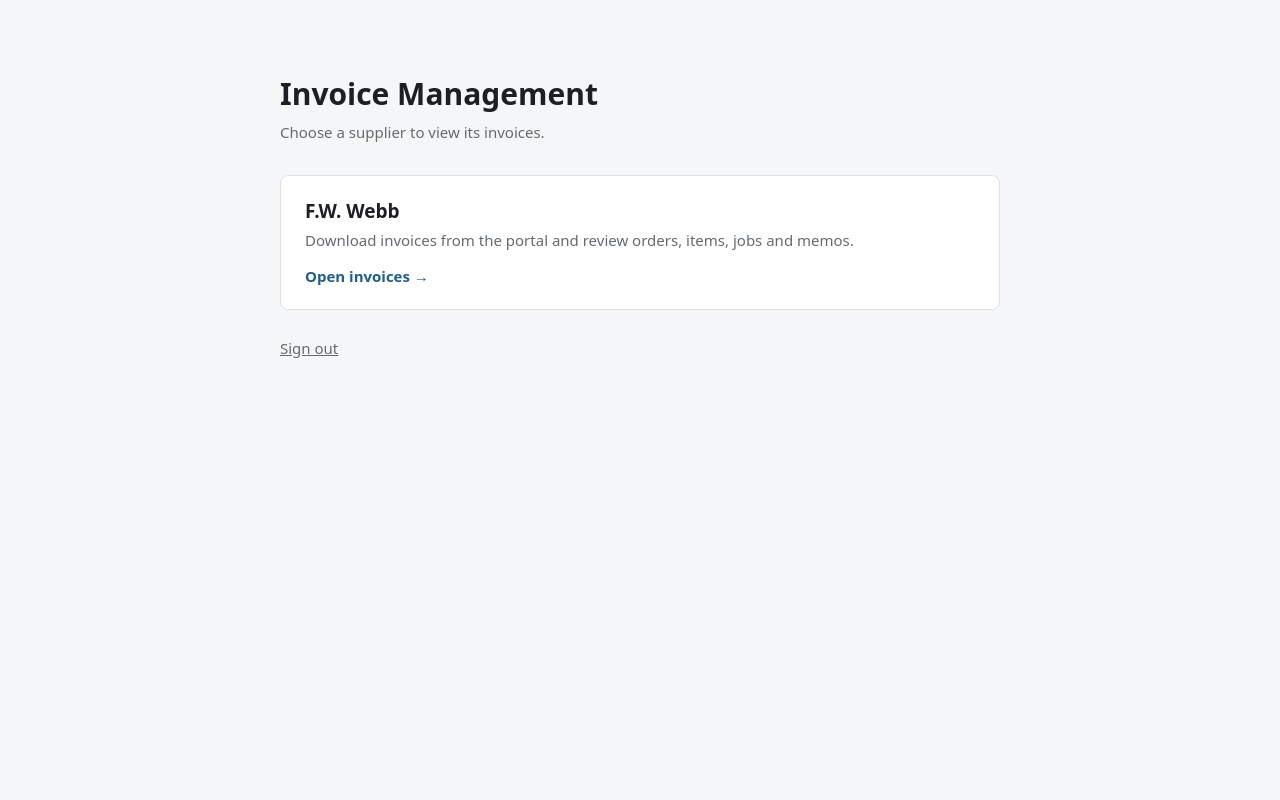
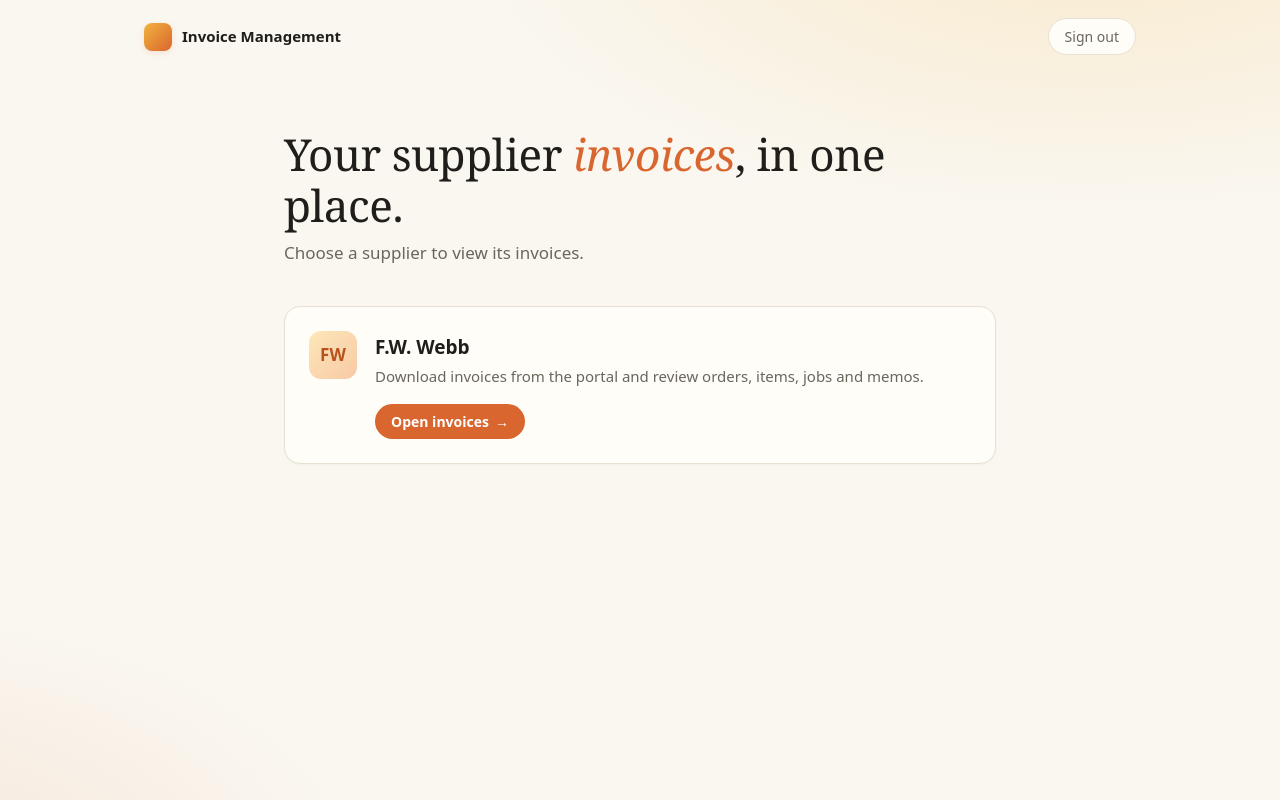
Before and after one commit to tongdangdai-311/invoice, a plain HTML site: page frontend/index.html in a window 1280 px wide. Drawn offline with Linux system fonts and the light colour scheme.

Commit message:
Restyle front page in warm orange and move Sign out to top right
Co-Authored-By: Claude Opus 5.5 <noreply@anthropic.com>

```diff
--- a/frontend/index.html
+++ b/frontend/index.html
@@ -5,31 +5,85 @@
 <meta name="viewport" content="width=device-width, initial-scale=1">
 <title>Invoice Management</title>
 <style>
-  :root { --ink: #1c2024; --muted: #626b75; --line: #dde1e6; --bg: #f5f6f8; --accent: #1f5f8b; }
+  :root {
+    --ink: #1f1e1b; --muted: #6b665c; --line: #e8e1d3; --bg: #faf7f0; --card: #fffdf8;
+    --orange: #d9662f; --orange-dark: #b9521f; --amber: #f2b33d; --glow: rgba(217, 102, 47, .14);
+  }
   * { box-sizing: border-box; }
-  body { margin: 0; background: var(--bg); color: var(--ink); font: 15px/1.45 system-ui, "Segoe UI", sans-serif; }
-  main { max-width: 760px; margin: 0 auto; padding: 72px 20px; }
-  h1 { font-size: 30px; margin: 0 0 6px; }
-  .lead { color: var(--muted); margin: 0 0 32px; }
-  .card { display: block; background: #fff; border: 1px solid var(--line); border-radius: 8px; padding: 22px 24px; color: inherit; text-decoration: none; }
-  .card:hover { border-color: var(--accent); }
-  .card:focus-visible { outline: 2px solid var(--accent); outline-offset: 2px; }
-  .card h2 { font-size: 19px; margin: 0 0 4px; }
-  .card p { margin: 0 0 14px; color: var(--muted); }
-  .open { color: var(--accent); font-weight: 600; }
-  .signout { margin-top: 28px; padding: 0; border: 0; background: none; font: inherit; color: var(--muted); text-decoration: underline; cursor: pointer; }
+  body {
+    margin: 0; min-height: 100vh; color: var(--ink); font: 15px/1.5 system-ui, "Segoe UI", sans-serif;
+    background:
+      radial-gradient(900px 420px at 85% -10%, rgba(242, 179, 61, .20), transparent 70%),
+      radial-gradient(700px 380px at -10% 110%, rgba(217, 102, 47, .12), transparent 70%),
+      var(--bg);
+  }
+
+  /* Top bar: name on the left, sign out on the right. */
+  header { display: flex; align-items: center; justify-content: space-between; gap: 16px; max-width: 1040px; margin: 0 auto; padding: 18px 24px; }
+  .brand { display: flex; align-items: center; gap: 10px; font-weight: 600; color: var(--ink); text-decoration: none; }
+  .mark { width: 28px; height: 28px; border-radius: 8px; background: linear-gradient(135deg, var(--amber), var(--orange)); box-shadow: 0 2px 6px var(--glow); }
+  .signout {
+    font: inherit; font-size: 14px; padding: 7px 16px; border-radius: 999px; cursor: pointer;
+    border: 1px solid var(--line); background: var(--card); color: var(--muted);
+    transition: color .15s, border-color .15s, background .15s;
+  }
+  .signout:hover { color: var(--orange-dark); border-color: var(--orange); background: #fff; }
+
+  main { max-width: 760px; margin: 0 auto; padding: 56px 24px 80px; }
+  h1 { font-family: Georgia, "Times New Roman", serif; font-weight: 400; font-size: clamp(32px, 6vw, 44px); line-height: 1.15; margin: 0 0 10px; letter-spacing: -.01em; }
+  h1 em { font-style: italic; color: var(--orange); }
+  .lead { color: var(--muted); font-size: 17px; margin: 0 0 40px; }
+
+  /* Supplier card: the whole card is the link. */
+  .card {
+    position: relative; display: flex; gap: 18px; align-items: flex-start;
+    background: var(--card); border: 1px solid var(--line); border-radius: 16px; padding: 24px;
+    color: inherit; text-decoration: none; overflow: hidden;
+    box-shadow: 0 1px 2px rgba(60, 40, 10, .04);
+    transition: transform .18s ease, box-shadow .18s ease, border-color .18s ease;
+  }
+  .card::before { content: ""; position: absolute; inset: 0 0 auto; height: 4px; background: linear-gradient(90deg, var(--amber), var(--orange)); opacity: 0; transition: opacity .18s; }
+  .card:hover { transform: translateY(-2px); border-color: #edc9a8; box-shadow: 0 10px 28px var(--glow); }
+  .card:hover::before { opacity: 1; }
+  .card:focus-visible { outline: 3px solid var(--amber); outline-offset: 3px; }
+  .icon {
+    flex: none; display: grid; place-items: center; width: 48px; height: 48px; border-radius: 12px;
+    background: linear-gradient(135deg, #fde7b8, #f8c9a6); color: var(--orange-dark); font-weight: 700; font-size: 17px;
+  }
+  .card h2 { font-size: 19px; margin: 2px 0 4px; }
+  .card p { margin: 0 0 16px; color: var(--muted); }
+  .open {
+    display: inline-flex; align-items: center; gap: 6px; padding: 7px 16px; border-radius: 999px;
+    background: var(--orange); color: #fff; font-weight: 600; font-size: 14px; transition: background .15s;
+  }
+  .open .arrow { transition: transform .15s; }
+  .card:hover .open { background: var(--orange-dark); }
+  .card:hover .open .arrow { transform: translateX(3px); }
+
+  @media (max-width: 480px) {
+    header { padding: 14px 16px; }
+    main { padding: 32px 16px 56px; }
+    .card { flex-direction: column; gap: 14px; }
+  }
+  @media (prefers-reduced-motion: reduce) { * { transition: none !important; } }
 </style>
 </head>
 <body>
+<header>
+  <a class="brand" href="/"><span class="mark" aria-hidden="true"></span>Invoice Management</a>
+  <form method="post" action="/logout"><button class="signout" type="submit">Sign out</button></form>
+</header>
 <main>
-  <h1>Invoice Management</h1>
+  <h1>Your supplier <em>invoices</em>, in one place.</h1>
   <p class="lead">Choose a supplier to view its invoices.</p>
   <a class="card" href="/fw-webb">
-    <h2>F.W. Webb</h2>
-    <p>Download invoices from the portal and review orders, items, jobs and memos.</p>
-    <span class="open">Open invoices &rarr;</span>
+    <span class="icon" aria-hidden="true">FW</span>
+    <div>
+      <h2>F.W. Webb</h2>
+      <p>Download invoices from the portal and review orders, items, jobs and memos.</p>
+      <span class="open">Open invoices <span class="arrow" aria-hidden="true">&rarr;</span></span>
+    </div>
   </a>
-  <form method="post" action="/logout"><button class="signout" type="submit">Sign out</button></form>
 </main>
 </body>
 </html>
```
